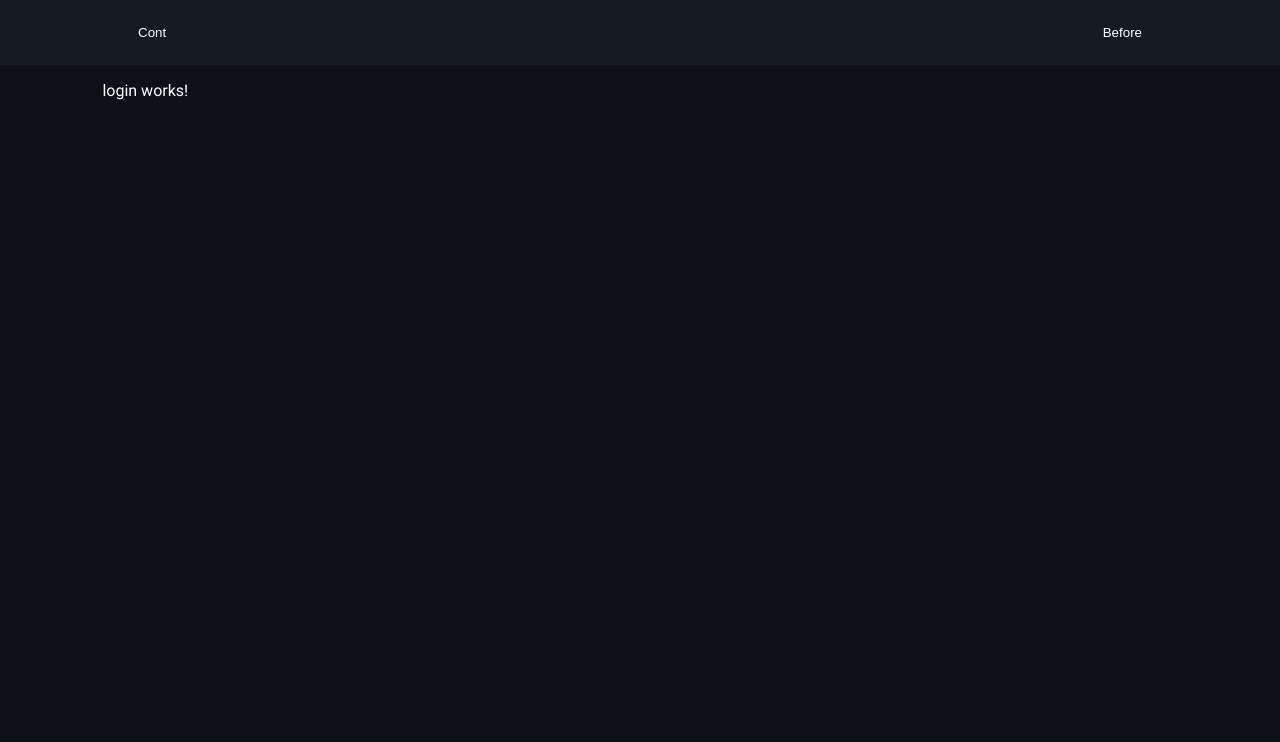
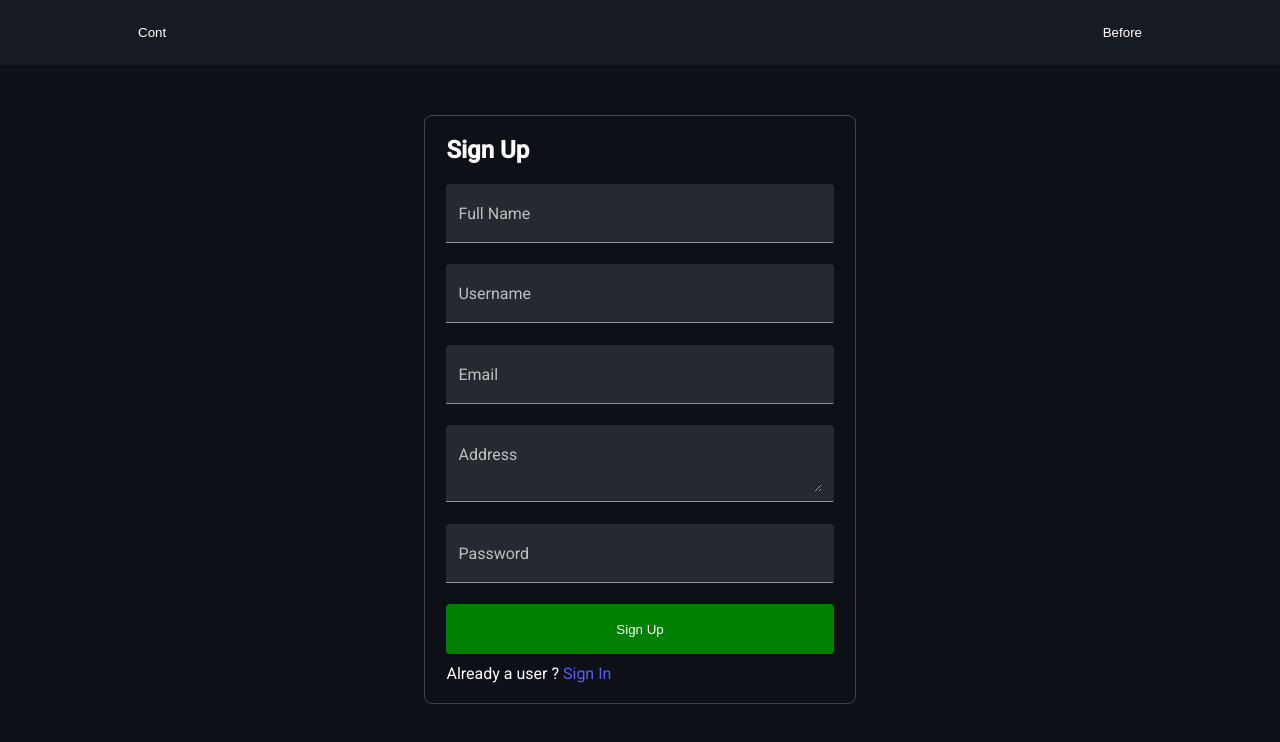
Before and after one commit to Abhijeet1710/Cont, an Angular app in the folder Frontend/cont_ui/: page /SignIn in a window 1280 px wide. Shown: the top 742 px of the page. Built offline with nearby package versions, Linux system fonts and the light colour scheme.

Commit message:
loginin and signup done

```diff
--- a/Frontend/cont_ui/src/app/app-routing.module.ts
+++ b/Frontend/cont_ui/src/app/app-routing.module.ts
@@ -6,11 +6,11 @@ import { LoginComponent } from './login/login.component';
 import { PageNotFoundComponent } from './page-not-found/page-not-found.component';
 
 const routes: Routes = [
-  {path: '', component: DashboardComponent},
+  {path: 'dashboard', component: DashboardComponent},
   {path: 'new', component: CreateNewComponent},
   {path: 'SignIn', component: LoginComponent},
   {path: 'PageNotFound', component: PageNotFoundComponent},
-  {path: '**', redirectTo: 'PageNotFound', pathMatch: 'full'}
+  {path: '**', redirectTo: 'SignIn', pathMatch: 'full'}
 ];
 
 @NgModule({
--- a/Frontend/cont_ui/src/app/login/login.component.css
+++ b/Frontend/cont_ui/src/app/login/login.component.css
@@ -0,0 +1,46 @@
+.card {
+    width: 90%;
+    margin: auto;
+    margin-top: 20px;
+}
+
+.ip {
+    width: 100%;
+}
+
+.content {
+    width: 96%;
+    margin: 0px 2%;
+}
+
+.btn {
+    background-color: green;
+    height: 50px;
+    width: 100%;
+    border-radius: 4px;
+
+    border: none;
+    outline: none;
+    color: white;
+    cursor: pointer;
+    margin-bottom: 10px;
+}
+
+.btn:hover {
+    background-color: rgb(1, 143, 1);
+}
+
+@media only screen and (min-width: 1000px) {
+
+    .card {
+        width: 40%;
+        border: 1px solid rgb(68, 68, 68);
+        border-radius: 8px;
+        margin-top: 50px;
+    }
+
+    .content {
+        width: 90%;
+        margin: 0px 5%;
+    }
+}
--- a/Frontend/cont_ui/src/app/login/login.component.html
+++ b/Frontend/cont_ui/src/app/login/login.component.html
@@ -1 +1,51 @@
-<p>login works!</p>
+<div class="card">
+    <div *ngIf="signUpOpened" class="content">
+        <h2>Sign Up </h2>
+
+        <form class="example-form">
+            <mat-form-field class="example-full-width" class="ip" appearance="fill">
+                <mat-label>Full Name</mat-label>
+                <input matInput placeholder="Ex. Abhijeet  Khamkar">
+            </mat-form-field>
+            <mat-form-field class="example-full-width" class="ip" appearance="fill">
+                <mat-label>Username</mat-label>
+                <input matInput placeholder="Ex. Abhijeet1710">
+            </mat-form-field>
+            <br>
+            <mat-form-field class="example-full-width" class="ip" appearance="fill">
+                <mat-label>Email</mat-label>
+                <input matInput placeholder="Ex. ex@host.com">
+            </mat-form-field>
+            <mat-form-field class="example-full-width" class="ip" appearance="fill">
+                <mat-label>Address</mat-label>
+                <textarea matInput placeholder="Ex. Sakori Post Belhe, Junnar Pune 412410, India"></textarea>
+            </mat-form-field>
+            <mat-form-field class="example-full-width" class="ip" appearance="fill">
+                <mat-label>Password</mat-label>
+                <input matInput placeholder="Ex. Abhijeet@17810">
+            </mat-form-field>
+
+            <button class="btn" (click) = "signUp()"> Sign Up </button>
+            <div style="margin-bottom: 20px; "> Already a user ? <a (click)="openSignInContent()"
+                    style="color: rgb(91, 91, 251); cursor: pointer"> Sign In </a> </div>
+        </form>
+    </div>
+
+    <div *ngIf="!signUpOpened" class="content">
+        <form>
+            <h2>Sign In </h2>
+            <mat-form-field class="example-full-width" class="ip" appearance="fill">
+                <mat-label>Email</mat-label>
+                <input matInput placeholder="Ex. ex@host.com">
+            </mat-form-field>
+            <mat-form-field class="example-full-width" class="ip" appearance="fill">
+                <mat-label>Password</mat-label>
+                <input matInput placeholder="Ex. Abhijeet@17810">
+            </mat-form-field>
+
+            <button type="submit" class="btn" (click) = "signIn()"> Sign In </button>
+        </form>
+        <div style="margin-bottom: 20px; "> New to Cont ? <a (click)="openSignUpContent()"
+                style="color: rgb(91, 91, 251); cursor: pointer"> Sign Up </a> </div>
+    </div>
+</div>
--- a/Frontend/cont_ui/src/app/login/login.component.ts
+++ b/Frontend/cont_ui/src/app/login/login.component.ts
@@ -1,4 +1,7 @@
 import { Component, OnInit } from '@angular/core';
+import { FormGroup } from '@angular/forms';
+import { Router } from '@angular/router';
+import {MatSnackBar} from '@angular/material/snack-bar';
 
 @Component({
   selector: 'app-login',
@@ -7,9 +10,33 @@ import { Component, OnInit } from '@angular/core';
 })
 export class LoginComponent implements OnInit {
 
-  constructor() { }
+  signUpOpened: boolean = true;
+  loginForm : FormGroup;
+
+  constructor(private route: Router, private _snackBar: MatSnackBar) { }
 
   ngOnInit(): void {
+
+
+
+  }
+
+  openSignInContent() {
+    this.signUpOpened = false;
+  }
+
+  openSignUpContent() {
+    this.signUpOpened = true;
+  }
+
+  signIn() {
+    if(true) {
+      this.route.navigate(['/dashboard']);
+    }
+  }
+
+  signUp() {
+    this._snackBar.open("Sign Up Successfull", '', {duration: 2000});
   }
 
 }
--- a/Frontend/cont_ui/tsconfig.json
+++ b/Frontend/cont_ui/tsconfig.json
@@ -5,7 +5,7 @@
     "baseUrl": "./",
     "outDir": "./dist/out-tsc",
     "forceConsistentCasingInFileNames": true,
-    "strict": true,
+    "strict": false,
     "noImplicitOverride": true,
     "noPropertyAccessFromIndexSignature": true,
     "noImplicitReturns": true,
```
Also changed, not shown: Frontend/cont_ui/src/app/app.module.ts (+7 -2 lines), Frontend/cont_ui/src/app/overview/overview.component.html (+6 -6 lines).
